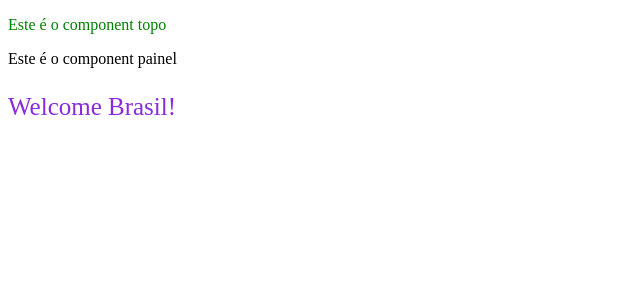
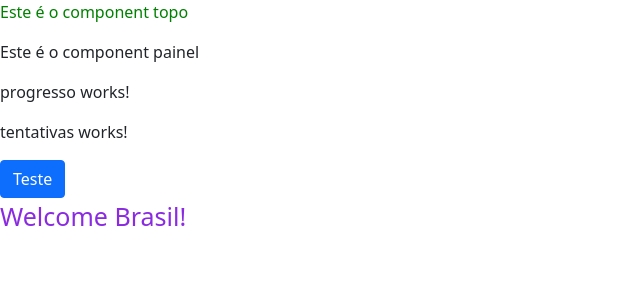
Before and after one commit to cardosoaline/app_one, an Angular app: page / in a window 1280 px wide. Shown: the top 300 px of the page, without its empty margins (0-640 px from the left). Built offline with nearby package versions, Linux system fonts and the light colour scheme.

Commit message:
gerado tentativas,progresso e incluido bootstrap

```diff
--- a/angular.json
+++ b/angular.json
@@ -27,6 +27,7 @@
               "src/assets"
             ],
             "styles": [
+              "./node_modules/bootstrap/dist/css/bootstrap.min.css",
               "src/styles.css"
             ],
             "scripts": []
--- a/package.json
+++ b/package.json
@@ -18,6 +18,7 @@
     "@angular/platform-browser": "~12.1.0-",
     "@angular/platform-browser-dynamic": "~12.1.0-",
     "@angular/router": "~12.1.0-",
+    "bootstrap": "^5.1.0",
     "rxjs": "~6.6.0",
     "tslib": "^2.2.0",
     "zone.js": "~0.11.4"
--- a/src/app/app.module.ts
+++ b/src/app/app.module.ts
@@ -4,12 +4,16 @@
 import { AppComponent } from './app.component';
 import { TopoComponent } from './topo/topo.component';
 import { PainelComponent } from './painel/painel.component';
+import { TentativasComponent } from './tentativas/tentativas.component';
+import { ProgressoComponent } from './progresso/progresso.component';
 
 @NgModule({
   declarations: [
     AppComponent,
     TopoComponent,
-    PainelComponent
+    PainelComponent,
+    TentativasComponent,
+    ProgressoComponent
   ],
   imports: [
     BrowserModule
--- a/src/app/painel/painel.component.html
+++ b/src/app/painel/painel.component.html
@@ -1 +1,5 @@
 <p>Este é o component painel</p>
+<app-progresso></app-progresso>
+<app-tentativas></app-tentativas>
+
+<button class="btn btn-primary">Teste</button>
--- /dev/null
+++ b/src/app/progresso/progresso.component.html
@@ -0,0 +1 @@
+<p>progresso works!</p>
--- /dev/null
+++ b/src/app/progresso/progresso.component.ts
@@ -0,0 +1,15 @@
+import { Component, OnInit } from '@angular/core';
+
+@Component({
+  selector: 'app-progresso',
+  templateUrl: './progresso.component.html',
+  styleUrls: ['./progresso.component.css']
+})
+export class ProgressoComponent implements OnInit {
+
+  constructor() { }
+
+  ngOnInit(): void {
+  }
+
+}
--- /dev/null
+++ b/src/app/tentativas/tentativas.component.html
@@ -0,0 +1 @@
+<p>tentativas works!</p>
--- /dev/null
+++ b/src/app/tentativas/tentativas.component.ts
@@ -0,0 +1,15 @@
+import { Component, OnInit } from '@angular/core';
+
+@Component({
+  selector: 'app-tentativas',
+  templateUrl: './tentativas.component.html',
+  styleUrls: ['./tentativas.component.css']
+})
+export class TentativasComponent implements OnInit {
+
+  constructor() { }
+
+  ngOnInit(): void {
+  }
+
+}
```
Also changed, not shown: src/app/progresso/progresso.component.css (added), src/app/tentativas/tentativas.component.css (added), 1 other file (tests, documents, lock files or other folders).
